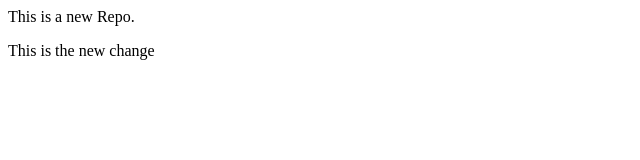
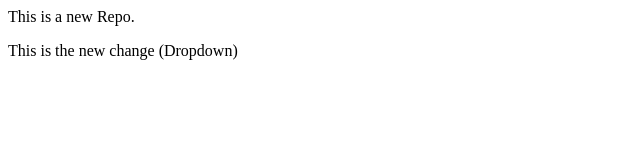
Before and after one commit to ShivamNaik99/LocalRepo, a plain HTML site: page index.html in a window 1280 px wide. Shown: the full height of the page, 0-640 px from the left. Drawn offline with Linux system fonts and the light colour scheme.

Commit message:
Add Dropdown

```diff
--- a/index.html
+++ b/index.html
@@ -1,2 +1,2 @@
 <p>This is a new Repo.</p>
-<p>This is the new change</p>
+<p>This is the new change (Dropdown)</p>
```
